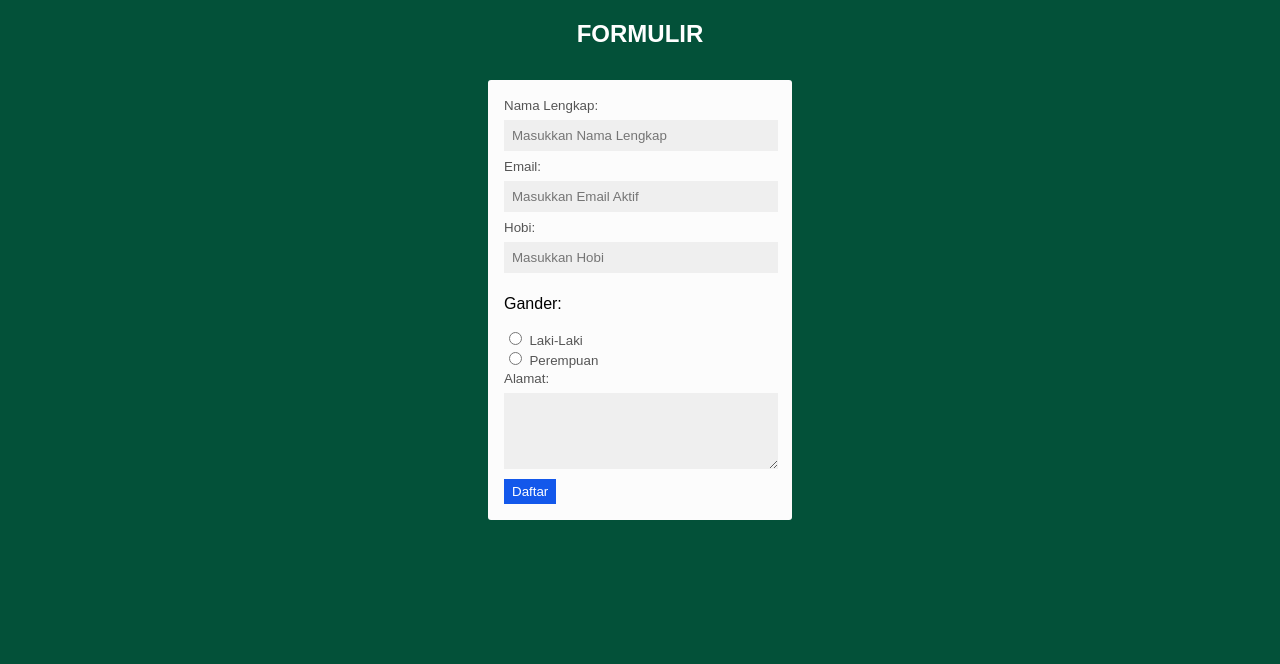
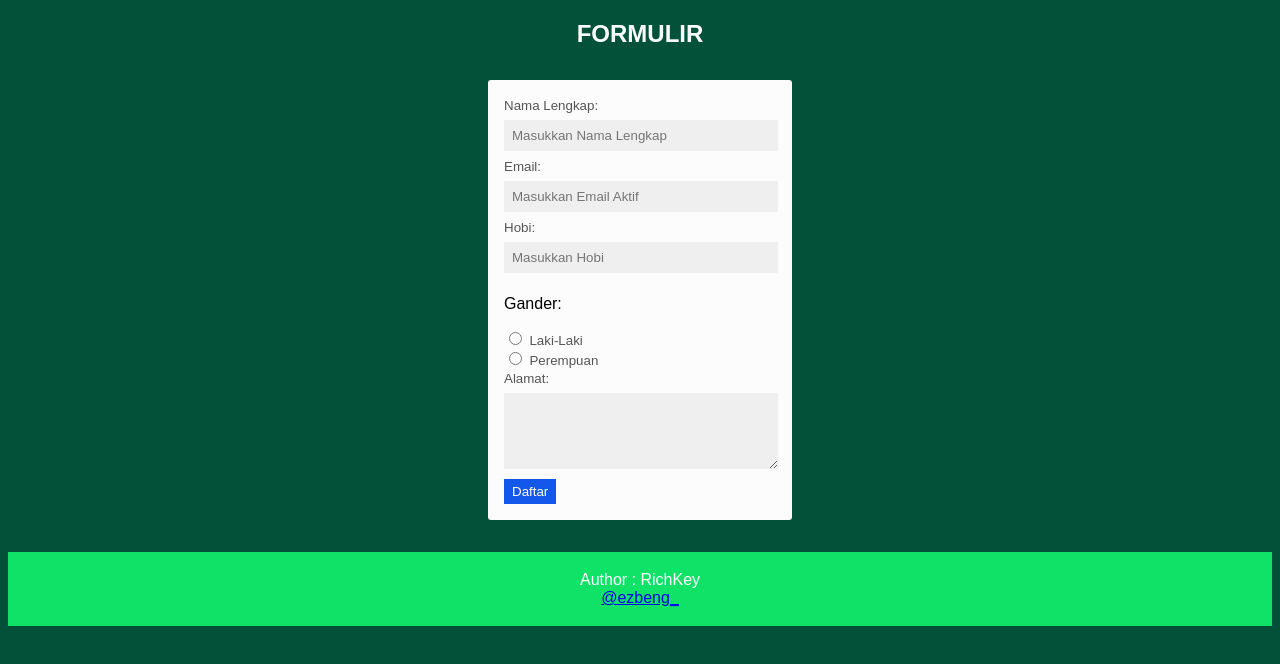
Before and after one commit to Ezbeng/Tugas-Form, a plain HTML site: page index.html in a window 1280 px wide. Drawn offline with Linux system fonts and the light colour scheme.

Commit message:
menambahkan footer

```diff
--- a/index.html
+++ b/index.html
@@ -40,6 +40,11 @@
 			</div>
 		</form>
 	</div>
+
+    <footer>
+        <p>Author : RichKey <br>
+        <a href="https://www.instagram.com/ezbeng_/">@ezbeng_</a></p>
+    </footer>
 </body>
 <script>
 function validasi() {
@@ -49,7 +54,7 @@ function validasi() {
     var hobi = document.getElementById("hobi").value;
     var gender = document.getElementById("g1","g2").value;
 
-    if (nama != "" && email!="" && alamat !="") {
+    if (nama != "" && email!="" && alamat !=""  && hobi !=""  && gender !="") {
         return true;
     }else{
         alert('Anda harus mengisi data dengan lengkap !');
--- a/style.css
+++ b/style.css
@@ -37,3 +37,9 @@ body {
     border: 0;
     padding: 5px 8px;
   }
+  footer {
+    text-align: center;
+    padding: 3px;
+    background-color: rgb(16, 225, 103);
+    color: white;
+  }
```
